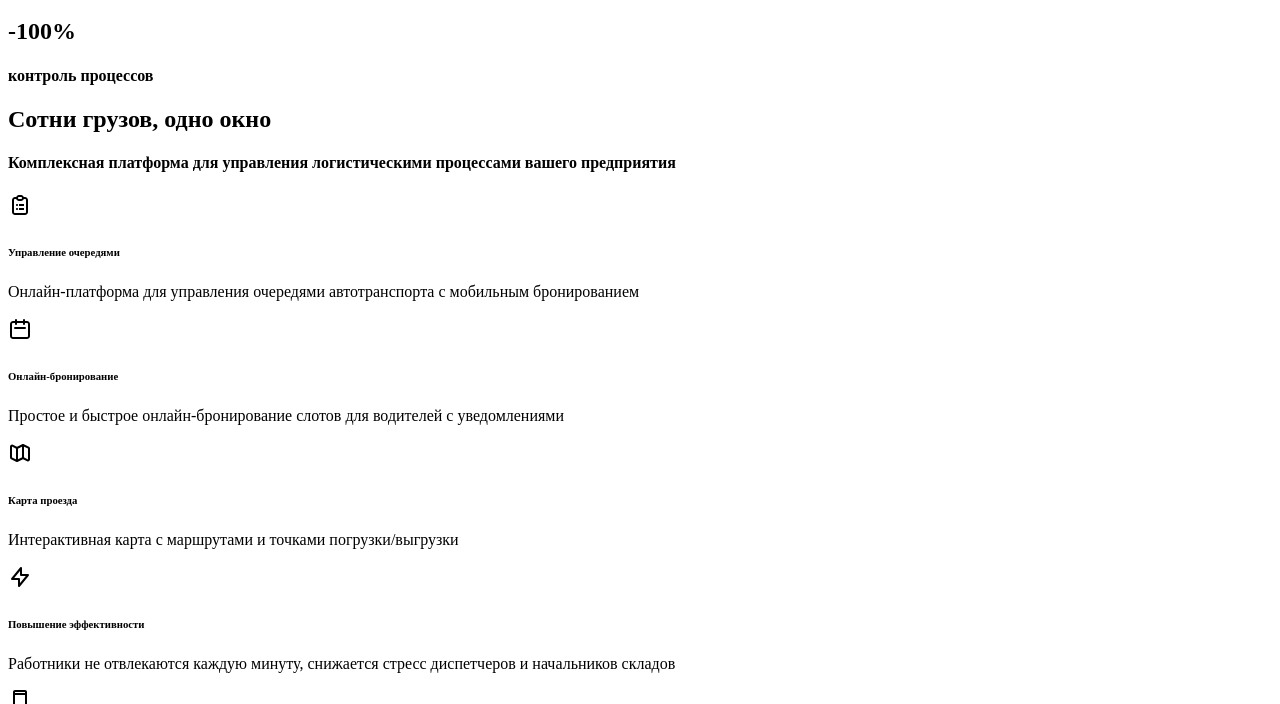
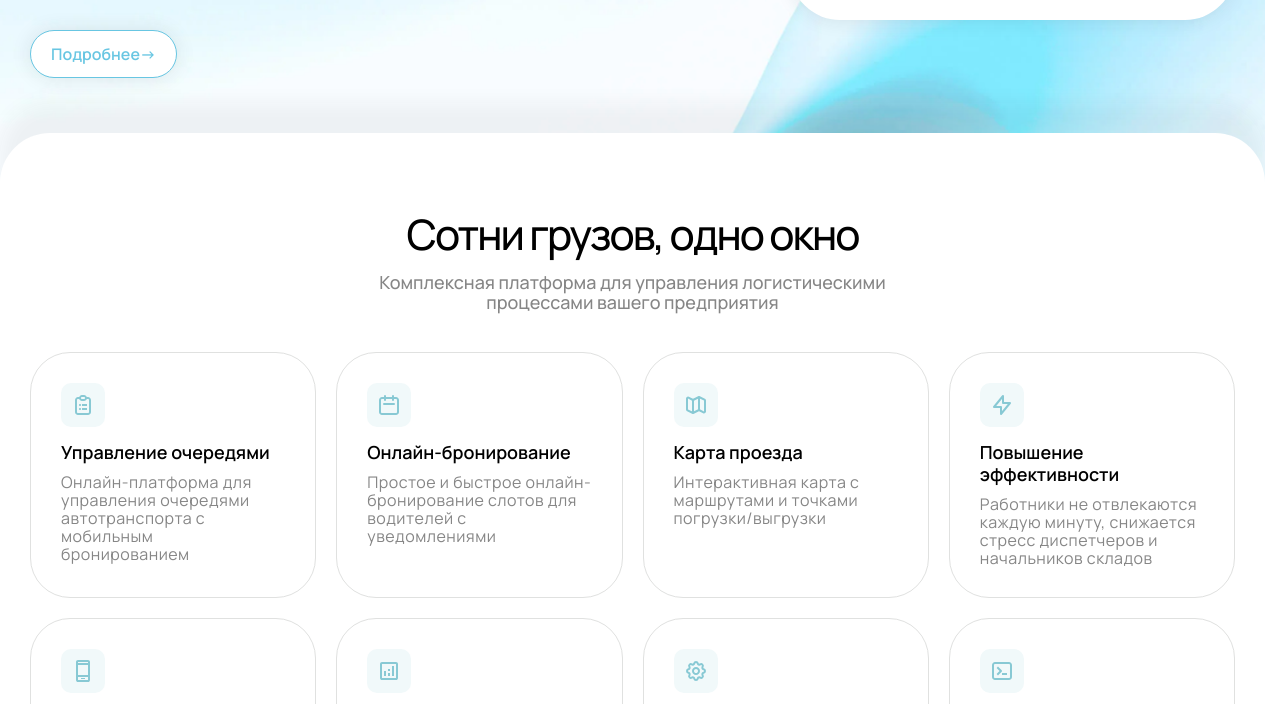
Before and after one commit to Jushoru/innovo-static, a plain HTML site: page index.html in a window 1280 px wide. Shown: the part 589-1293 px from the top of the page. Drawn offline with Linux system fonts and the light colour scheme; the site is published under a folder, as on GitHub Pages, so addresses that start at the root find nothing; files whose address does not match are found by name.

Commit message:
fix: edit path's

```diff
--- a/index.html
+++ b/index.html
@@ -2,8 +2,8 @@
 <html lang="en">
   <head>
     <meta charset="UTF-8" />
-    <link rel="icon" type="image/svg+xml" href="/fav.svg" />
-    <link rel="stylesheet" href="/assets/CSS/main.css">
+    <link rel="icon" type="image/svg+xml" href="fav.svg" />
+    <link rel="stylesheet" href="assets/CSS/main.css">
     <meta name="viewport" content="width=device-width, initial-scale=1.0" />
     <title>innovo-queue</title>
   </head>
```
